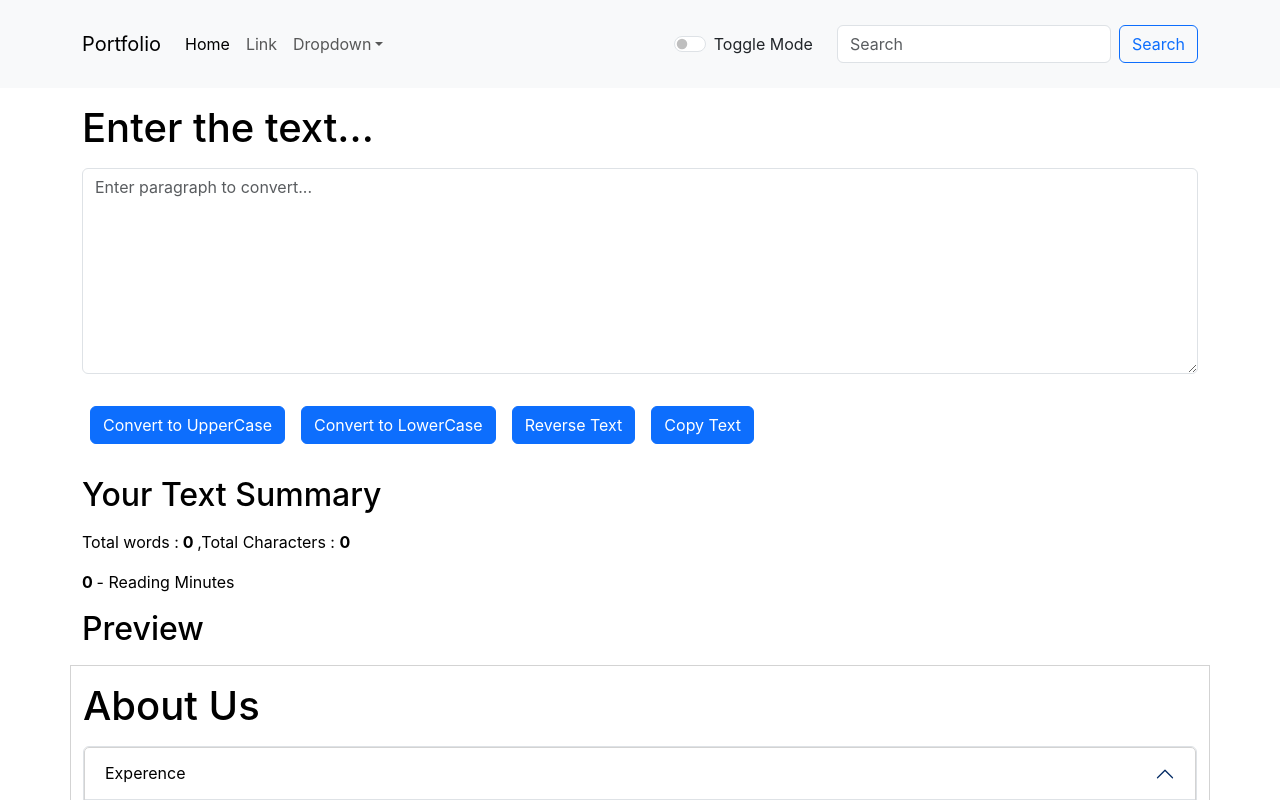
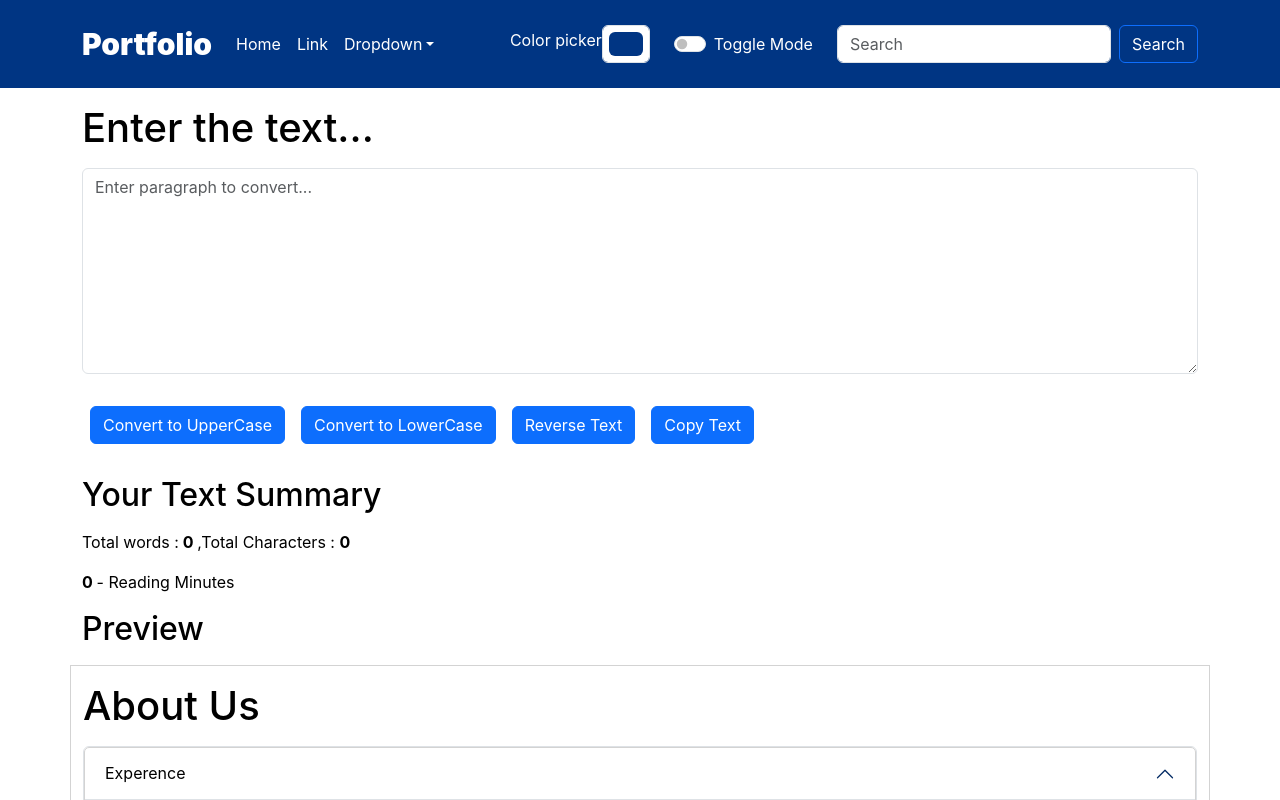
Before and after one commit to ZubairFareed1/Code-with-harry, a React (Create React App) app: page / in a window 1280 px wide. Shown: the top 800 px of the page. Built offline with nearby package versions, Linux system fonts and the light colour scheme.

Commit message:
Exercise 2 to add color templete but i add a color picker to change the color of navbar but it also change text to black or white according to the dark or light mode

```diff
--- a/src/components/Alert.js
+++ b/src/components/Alert.js
@@ -10,12 +10,7 @@ export default function Alert(props) {
   return (
     props.alert && <div className={`alert alert-${props.alert.type} alert-dismissible fade show`} role="alert">
         <strong>{capitilize(props.alert.type)}</strong> : {props.alert.msg}
-      <button
-        type="button"
-        className="btn-close"
-        data-bs-dismiss="alert"
-        aria-label="Close"
-      ></button>
+
 
     </div>
   );
--- a/src/components/Navbar.js
+++ b/src/components/Navbar.js
@@ -1,13 +1,43 @@
 import React from "react";
 import PropTypes from "prop-types";
+import { useState } from "react";
 export default function Navbar(props) {
+  const [isDark, setIsDark] = useState(true);
+  const [selectedColor, setSelectedColor] = useState("#003583");
+  let colorModeHandler = () => {
+    return isDark ? "white" : "black";
+  };
+  let colorHandler = () => {
+    const colorPicker = document.getElementById("colorPicker");
+    setSelectedColor(colorPicker.value);
+    console.log(selectedColor);
+    setIsDark(isColorDark(selectedColor));
+    document.body.style.color = isDark ? "#ffffff" : "#000000";
+    function isColorDark(color) {
+      const rgb = parseInt(color.slice(1), 16);
+      const r = (rgb >> 16) & 0xff;
+      const g = (rgb >> 8) & 0xff;
+      const b = (rgb >> 0) & 0xff;
+      const luminance = 0.2126 * r + 0.7152 * g + 0.0722 * b;
+      return luminance < 128;
+    }
+    return selectedColor;
+  };
   return (
     <nav
-      className={`navbar navbar-expand-lg navbar-${props.mode} bg-${props.mode}`}
-
+      className={`navbar navbar-expand-lg  `}
+      style={{ backgroundColor: `${selectedColor}` }}
     >
       <div className="container">
-        <a className="navbar-brand" href="/">
+        <a
+          className="navbar-brand"
+          href="/"
+          style={{
+            color: `${colorModeHandler()}`,
+            fontSize: "30px",
+            fontWeight: "900",
+          }}
+        >
           Portfolio
         </a>
         <button
@@ -24,12 +54,21 @@ export default function Navbar(props) {
         <div className="collapse navbar-collapse" id="navbarSupportedContent">
           <ul className="navbar-nav me-auto mb-2 mb-lg-0">
             <li className="nav-item">
-              <a className="nav-link active" aria-current="page" href="/">
+              <a
+                className="nav-link active"
+                aria-current="page"
+                href="/"
+                style={{ color: `${colorModeHandler()}` }}
+              >
                 Home
               </a>
             </li>
             <li className="nav-item">
-              <a className="nav-link" href="/">
+              <a
+                className="nav-link"
+                href="/"
+                style={{ color: `${colorModeHandler()}` }}
+              >
                 Link
               </a>
             </li>
@@ -40,6 +79,7 @@ export default function Navbar(props) {
                 role="button"
                 data-bs-toggle="dropdown"
                 aria-expanded="false"
+                style={{ color: `${colorModeHandler()}` }}
               >
                 Dropdown
               </a>
@@ -65,7 +105,26 @@ export default function Navbar(props) {
               </ul>
             </li>
           </ul>
-          <div className={`form-check form-switch text-${props.mode==='dark'?'light':'dark'} m-4`}>
+          <label
+            htmlFor="exampleColorInput"
+            className="form-label"
+            style={{ color: `${colorModeHandler()}` }}
+          >
+            Color picker
+          </label>
+          <input
+            type="color"
+            className="form-control form-control-color"
+            id="colorPicker"
+            value={`${selectedColor}`}
+            title="Choose your color"
+            onChange={colorHandler}
+          />
+          <div
+            className={`form-check form-switch text-${
+              props.mode === "dark" ? "light" : "dark"
+            } m-4`}
+          >
             <input
               className="form-check-input"
               type="checkbox"
@@ -73,7 +132,11 @@ export default function Navbar(props) {
               id="flexSwitchCheckDefault"
               onClick={props.toggleMode}
             />
-            <label className="form-check-label" htmlFor="flexSwitchCheckDefault">
+            <label
+              className="form-check-label"
+              htmlFor="flexSwitchCheckDefault"
+              style={{ color: `${colorModeHandler()}` }}
+            >
               Toggle Mode
             </label>
           </div>
@@ -84,7 +147,13 @@ export default function Navbar(props) {
               placeholder="Search"
               aria-label="Search"
             />
-            <button className={`btn ${props.mode==='light'?'btn-outline-primary':'btn-primary'}`} type="submit">
+            <button
+              className={`btn ${
+                props.mode === "light" ? "btn-outline-primary" : "btn-primary"
+              }`}
+              type="submit"
+              style={{ color: `${colorModeHandler()}` }}
+            >
               Search
             </button>
           </form>
```
